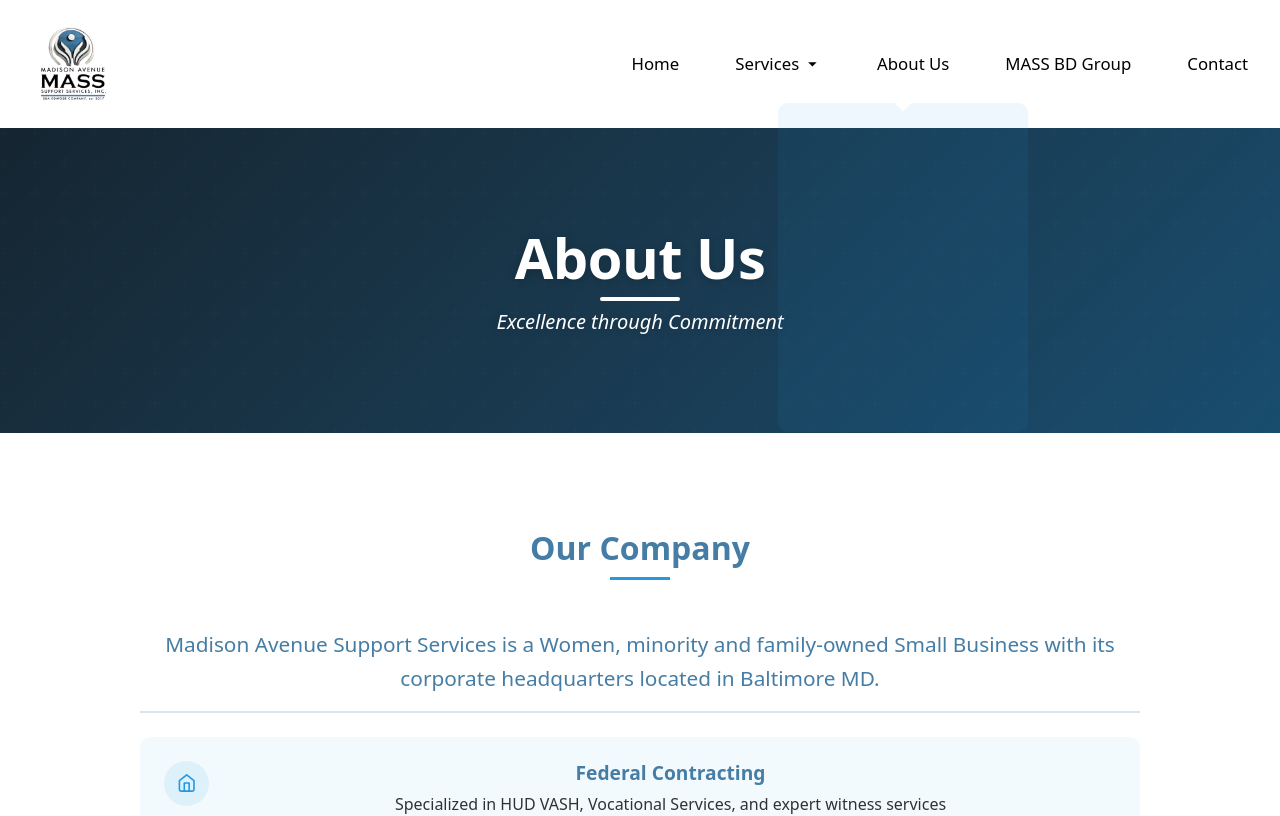
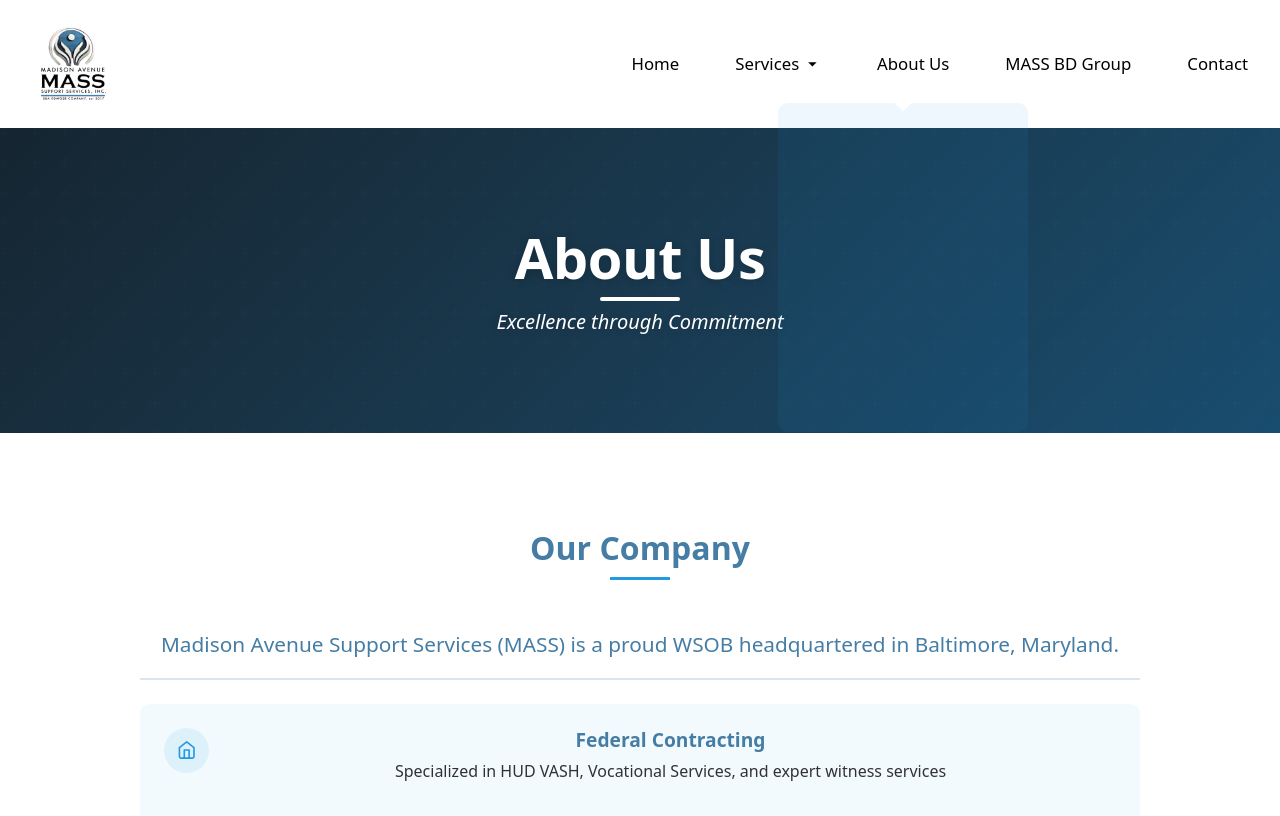
Before and after one commit to BubbasVibing/mass-support, a React (Vite) app: page /about in a window 1280 px wide. Shown: the top 816 px of the page. Built offline with nearby package versions, Linux system fonts and the light colour scheme.

Commit message:
Changes to the about page context

```diff
--- a/src/pages/about/about.tsx
+++ b/src/pages/about/about.tsx
@@ -50,7 +50,7 @@
           <div className="intro-content">
             <div className="company-overview">
               <h2 className="section-title">Our Company</h2>
-              <p className="highlight-text">Madison Avenue Support Services is a Women, minority and family-owned Small Business with its corporate headquarters located in Baltimore MD.</p>
+              <p className="highlight-text">Madison Avenue Support Services (MASS) is a proud WSOB headquartered in Baltimore, Maryland.</p>
 
               <div className="key-points">
                 <div className="key-point">
```
